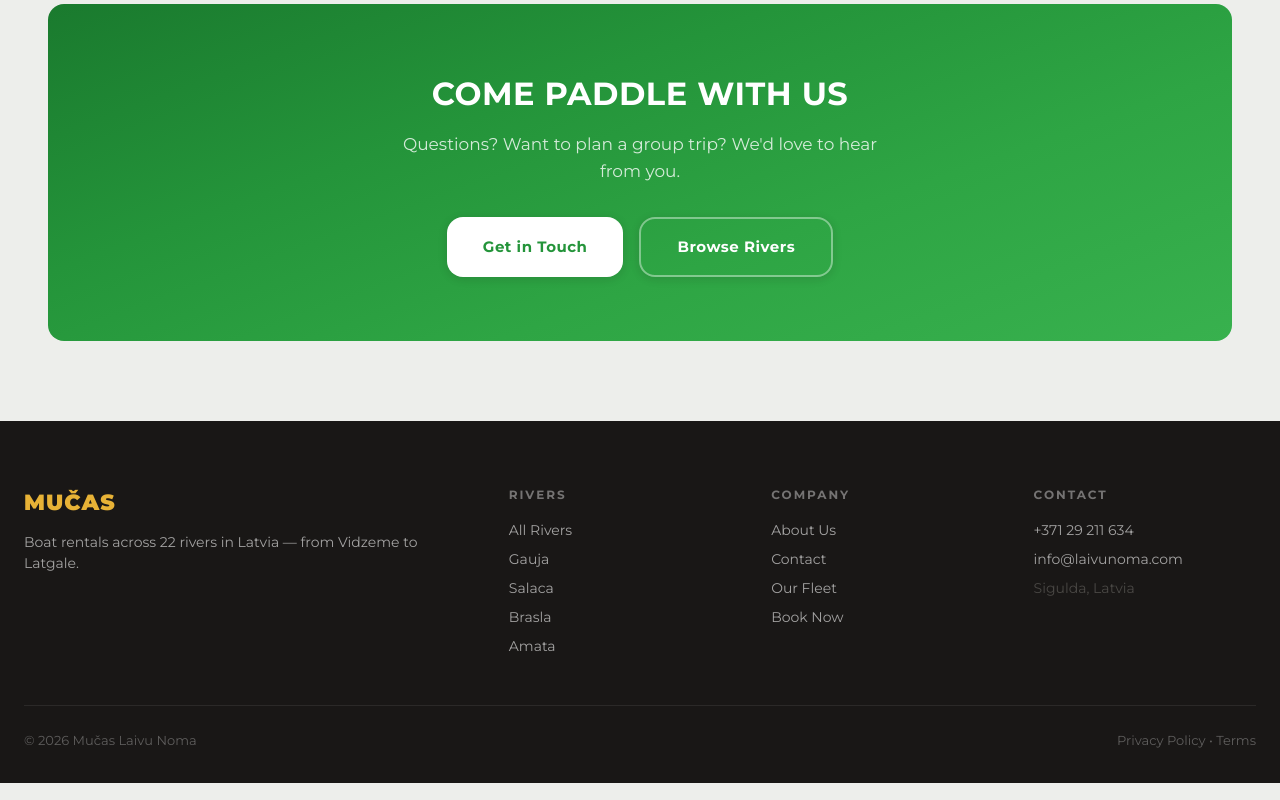
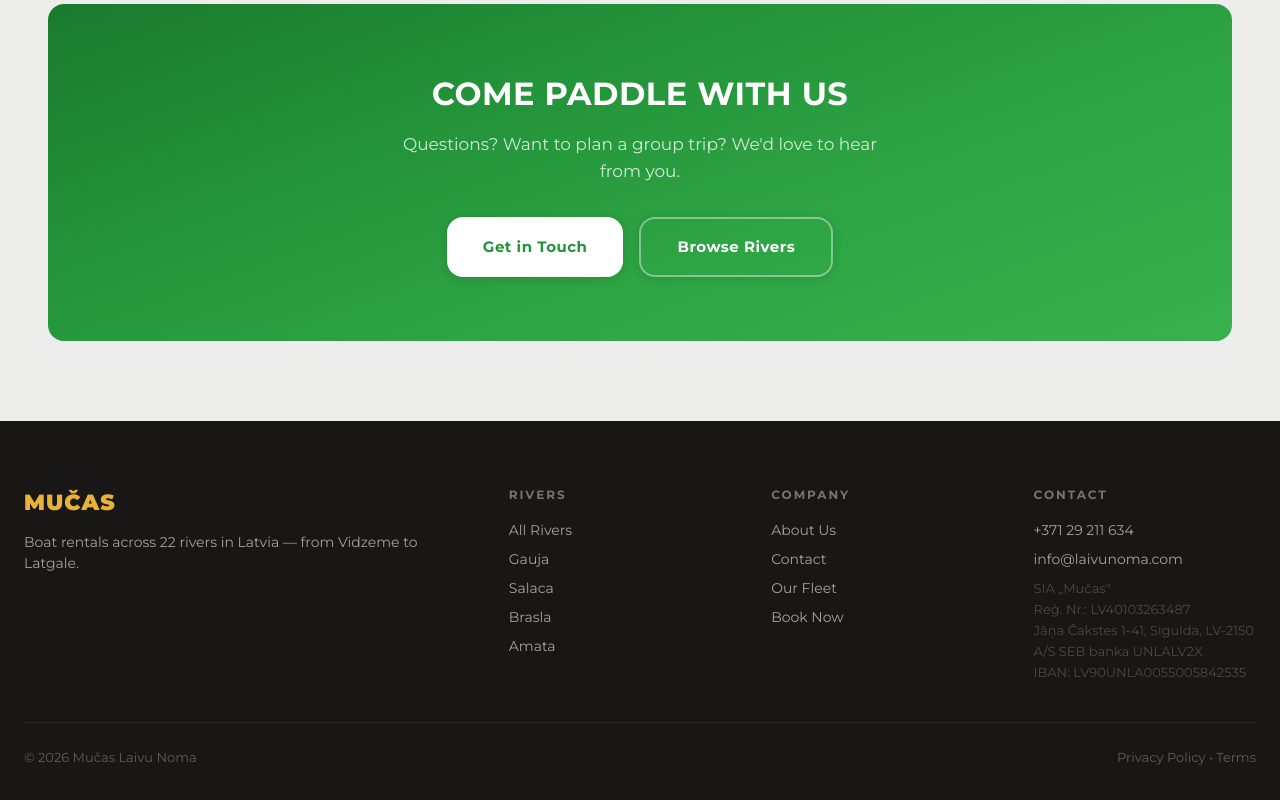
Before and after one commit to MarksVale/mucas-site, a Next.js app: page /about in a window 1280 px wide. Shown: the part 1826-2626 px from the top of the page. Built offline with nearby package versions, Linux system fonts and the light colour scheme; no server answers.

Commit message:
Add company details to footer contact column

```diff
--- a/src/components/Footer.tsx
+++ b/src/components/Footer.tsx
@@ -28,7 +28,13 @@ export function Footer() {
             <h4>Contact</h4>
             <a href="tel:+37129211634">+371 29 211 634</a>
             <a href="mailto:info@laivunoma.com">info@laivunoma.com</a>
-            <p style={{ margin: '8px 0 0', fontSize: 14, color: 'var(--text-secondary)' }}>Sigulda, Latvia</p>
+            <p style={{ margin: '8px 0 0', fontSize: 13, color: 'var(--text-secondary)', lineHeight: 1.6 }}>
+              SIA „Mučas"<br />
+              Reģ. Nr.: LV40103263487<br />
+              Jāņa Čakstes 1-41, Sigulda, LV-2150<br />
+              A/S SEB banka UNLALV2X<br />
+              IBAN: LV90UNLA0055005842535
+            </p>
           </div>
         </div>
         <div className="footer-bottom">
```
